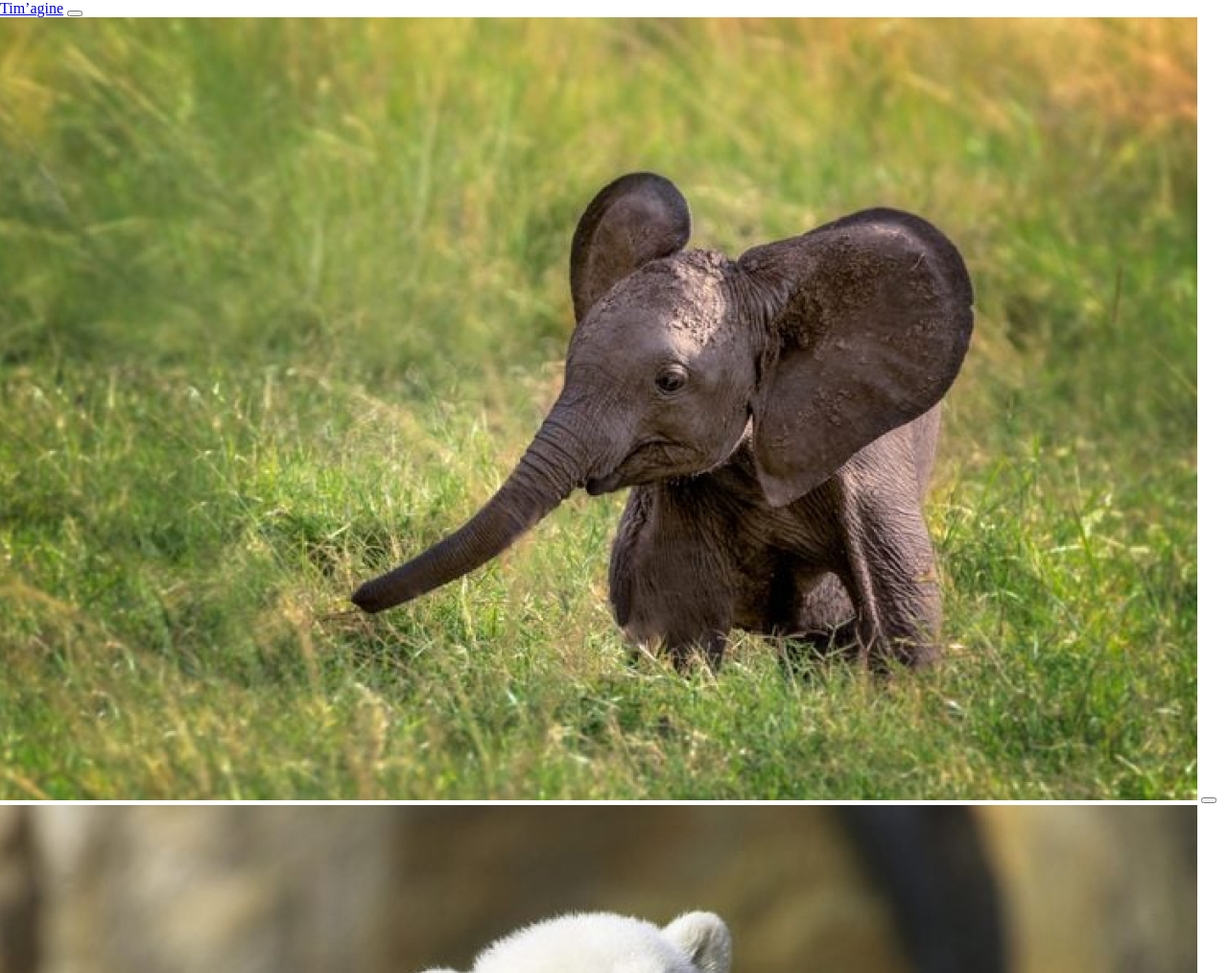
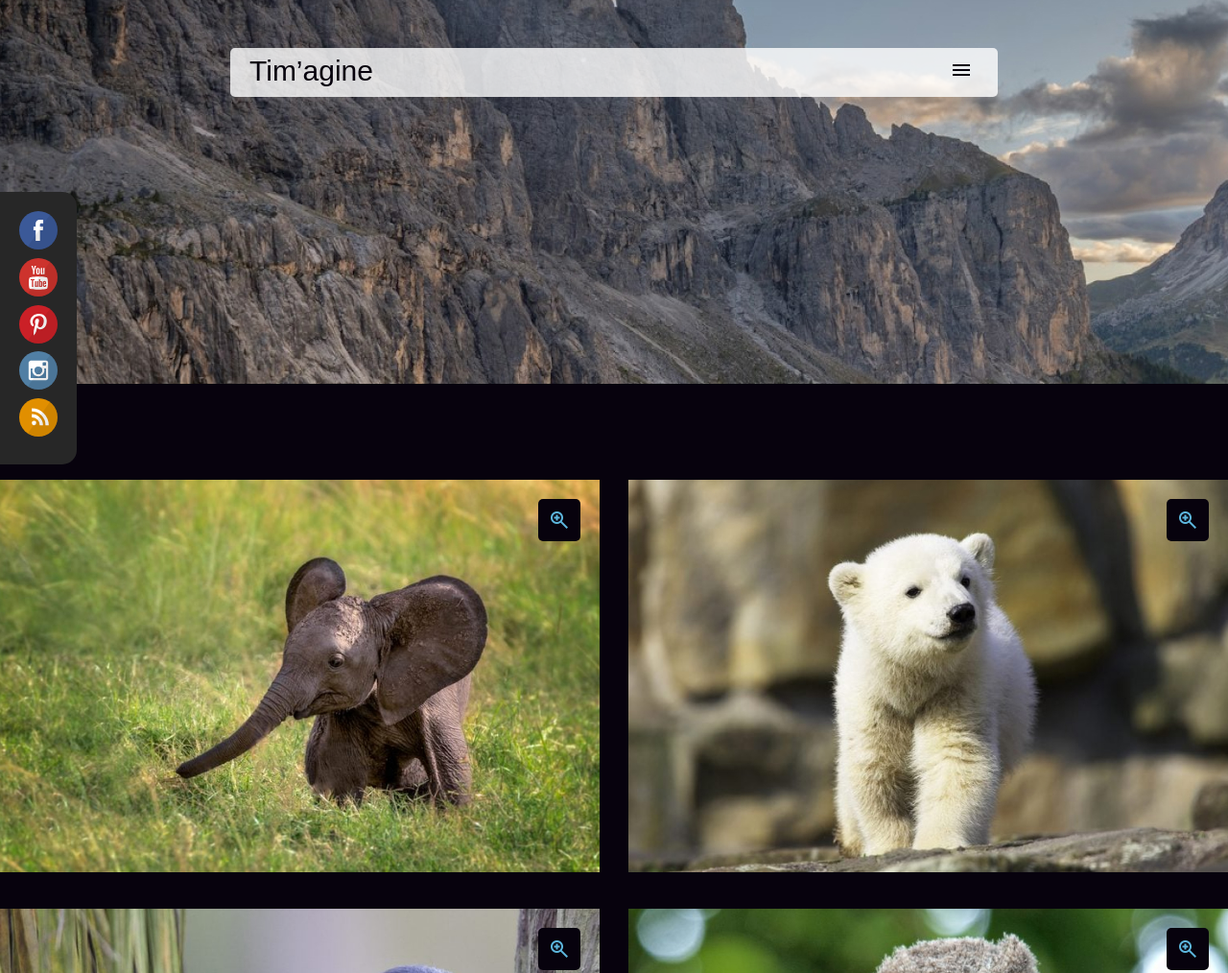
Before and after one commit to Gabriellehub/Tim-agine, a plain HTML site: page index.html in a window 1280 px wide. Shown: the top 1014 px of the page at 96% size. Drawn offline with nearby package versions, Linux system fonts and the light colour scheme; a web font is replaced by a local one.

Commit message:
avancement media

```diff
--- a/css/styles.css
+++ b/css/styles.css
@@ -0,0 +1,134 @@
+/*----------------------------------------------------------------------------
+    generic
+----------------------------------------------------------------------------*/
+html {
+  box-sizing: border-box;
+}
+
+*,
+*:before,
+*:after {
+  box-sizing: inherit;
+}
+/*----------------------------------------------------------------------------
+    base
+----------------------------------------------------------------------------*/
+body {
+  font:
+    1.125rem/160% "Frank Ruhl Libre",
+    sans-serif;
+  background-color: #07020d;
+  color: #fff;
+}
+/*----------------------------------------------------------------------------
+    mise en page
+----------------------------------------------------------------------------*/
+.wrapper {
+  max-width: 1280px;
+  margin: 0 auto;
+}
+/*----------------------------------------------------------------------------
+    element
+----------------------------------------------------------------------------*/
+a {
+  text-decoration: none;
+}
+button {
+  background-color: transparent;
+  border: none;
+  cursor: pointer;
+}
+
+img {
+  max-width: 100%;
+}
+
+ul {
+  margin: 0px;
+  list-style: none;
+  padding: 10px;
+}
+
+/*----------------------------------------------------------------------------
+    components
+----------------------------------------------------------------------------*/
+.header {
+  color: #07020d;
+  position: fixed;
+  left: 0px;
+  top: 50px;
+  width: 100%;
+  z-index: 10000;
+}
+
+.header .wrapper {
+  display: flex;
+  justify-content: space-between;
+  text-align: center;
+  border-radius: 5px;
+  padding: 10px 20px;
+  max-width: 800px;
+  background-color: rgba(255, 255, 255, 0.8);
+}
+
+.logo {
+  font-size: 1.875rem;
+  color: inherit;
+}
+
+.menu {
+  color: inherit;
+}
+
+.hero {
+  height: 400px;
+  background-image: url(../images/photos/mountains.jpg);
+}
+
+.contenu .wrapper {
+  display: grid;
+  grid-template-columns: 1fr 1fr;
+  gap: 30px;
+  border-radius: 10px;
+  padding: 100px 0px;
+}
+
+.card {
+  position: relative;
+}
+
+.button {
+  background-color: #07020d;
+  color: #5db7de;
+  display: flex;
+  justify-content: center;
+  align-items: center;
+  height: 44px;
+  width: 44px;
+  border-radius: 5px;
+  position: absolute;
+  top: 20px;
+  right: 20px;
+}
+
+.footer {
+  text-align: center;
+  background-color: #5db7de;
+  font-size: 20px;
+  padding: 30px 0px;
+}
+
+.media {
+  background-color: #272727;
+  border-top-right-radius: 15px;
+  border-bottom-right-radius: 15px;
+  padding: 10px;
+  position: fixed;
+  top: 200px;
+  left: 0px;
+}
+
+.media img {
+  height: 40px;
+  width: 40px;
+}
--- a/index.html
+++ b/index.html
@@ -4,15 +4,21 @@
   <head>
     <meta charset="UTF-8" />
     <title>Tim'agine - Studio photo nature</title>
-    <link rel="stylesheet" href="css/normalize.css">
-    <link rel="stylesheet" href="css/styles.css">
-    <link rel="stylesheet" href="js/scripts.js" defer>
+    <link rel="stylesheet" href="css/normalize.css" />
+    <link rel="stylesheet" href="css/styles.css" />
+    <link rel="stylesheet" href="js/scripts.js" defer />
 
-    <link rel="preconnect" href="https://fonts.googleapis.com">
-    <link rel="preconnect" href="https://fonts.gstatic.com" crossorigin>
-    <link href="https://fonts.googleapis.com/css2?family=Frank+Ruhl+Libre:wght@300..900&display=swap" rel="stylesheet">
+    <link rel="preconnect" href="https://fonts.googleapis.com" />
+    <link rel="preconnect" href="https://fonts.gstatic.com" crossorigin />
+    <link
+      href="https://fonts.googleapis.com/css2?family=Frank+Ruhl+Libre:wght@300..900&display=swap"
+      rel="stylesheet"
+    />
 
-    <link rel="stylesheet" href="https://fonts.googleapis.com/css2?family=Material+Symbols+Outlined:opsz,wght,FILL,GRAD@20..48,100..700,0..1,-50..200" />
+    <link
+      rel="stylesheet"
+      href="https://fonts.googleapis.com/css2?family=Material+Symbols+Outlined:opsz,wght,FILL,GRAD@20..48,100..700,0..1,-50..200"
+    />
   </head>
 
   <body>
@@ -21,7 +27,7 @@
       <div class="wrapper">
         <a href="#" class="logo">Tim’agine</a>
         <button class="menu">
-          <!-- Remplacez CE commentaire par votre icône de menu -->
+          <span class="material-symbols-outlined"> menu </span>
         </button>
       </div>
     </header>
@@ -36,61 +42,61 @@
         <article class="card">
           <img src="images/photos/elephant.jpg" alt="Éléphant" />
           <button class="button">
-            <!-- Remplacez CE commentaire par votre icône de flèche -->
+            <span class="material-symbols-outlined"> zoom_in </span>
           </button>
         </article>
         <article class="card">
           <img src="images/photos/bear.jpg" alt="Ours polaire" />
           <button class="button">
-            <!-- Remplacez CE commentaire par votre icône de flèche -->
+            <span class="material-symbols-outlined"> zoom_in </span>
           </button>
         </article>
         <article class="card">
           <img src="images/photos/monkey.jpg" alt="Singe" />
           <button class="button">
-            <!-- Remplacez CE commentaire par votre icône de flèche -->
+            <span class="material-symbols-outlined"> zoom_in </span>
           </button>
         </article>
         <article class="card">
           <img src="images/photos/owl.jpg" alt="Hiboux" />
           <button class="button">
-            <!-- Remplacez CE commentaire par votre icône de flèche -->
+            <span class="material-symbols-outlined"> zoom_in </span>
           </button>
         </article>
         <article class="card">
           <img src="images/photos/dog.jpg" alt="Chien" />
           <button class="button">
-            <!-- Remplacez CE commentaire par votre icône de flèche -->
+            <span class="material-symbols-outlined"> zoom_in </span>
           </button>
         </article>
         <article class="card">
           <img src="images/photos/pig.jpg" alt="Porcelet" />
           <button class="button">
-            <!-- Remplacez CE commentaire par votre icône de flèche -->
+            <span class="material-symbols-outlined"> zoom_in </span>
           </button>
         </article>
         <article class="card">
           <img src="images/photos/hedgehog.jpg" alt="Hérisson" />
           <button class="button">
-            <!-- Remplacez CE commentaire par votre icône de flèche -->
+            <span class="material-symbols-outlined"> zoom_in </span>
           </button>
         </article>
         <article class="card">
           <img src="images/photos/fennec.jpg" alt="Fennec" />
           <button class="button">
-            <!-- Remplacez CE commentaire par votre icône de flèche -->
+            <span class="material-symbols-outlined"> zoom_in </span>
           </button>
         </article>
         <article class="card">
           <img src="images/photos/otter.jpg" alt="Loutre de mer" />
           <button class="button">
-            <!-- Remplacez CE commentaire par votre icône de flèche -->
+            <span class="material-symbols-outlined"> zoom_in </span>
           </button>
         </article>
         <article class="card">
           <img src="images/photos/koala.jpg" alt="Koala" />
           <button class="button">
-            <!-- Remplacez CE commentaire par votre icône de flèche -->
+            <span class="material-symbols-outlined"> zoom_in </span>
           </button>
         </article>
       </div>
```
Also changed, not shown: css/normalize.css.
